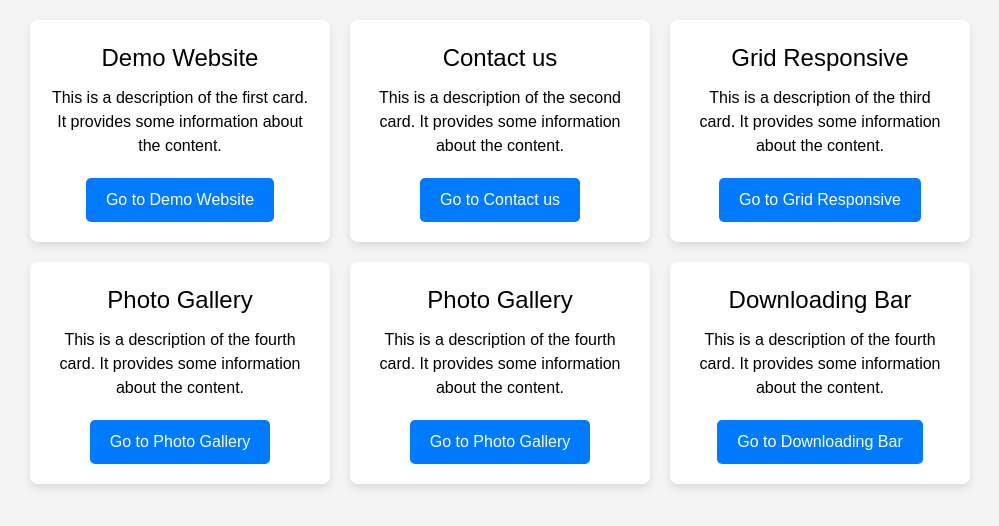
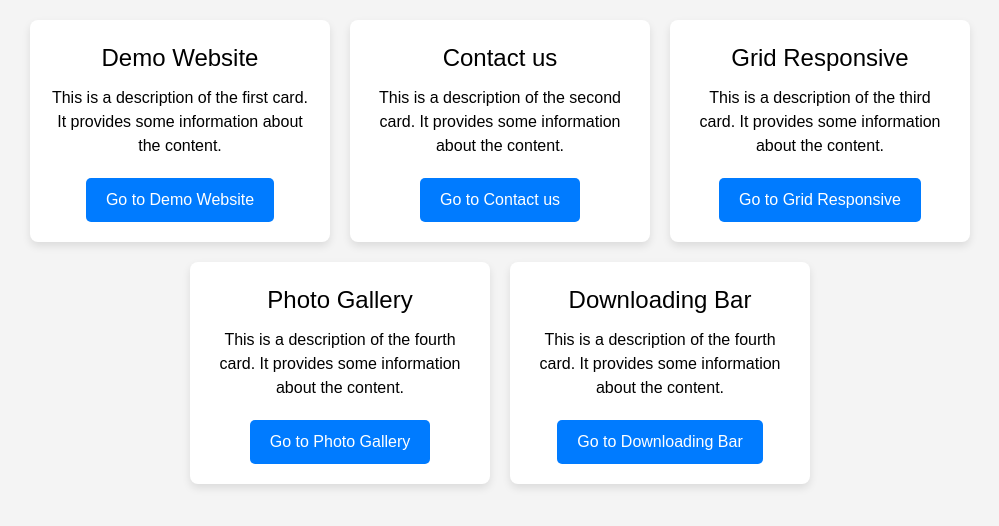
Before and after one commit to su139t/Sheryians-coding-school, a plain HTML site: page index.html in a window 1280 px wide. Shown: the whole page, without its empty margins (140-1139 px from the left). Drawn offline with nearby package versions, Linux system fonts and the light colour scheme.

Commit message:
delete unwanted things from index main page

```diff
--- a/index.html
+++ b/index.html
@@ -33,11 +33,6 @@
                 <a href="Html_and_Css/PhotoGallery.html" class="card-button">Go to Photo Gallery</a>
             </div>
             <div class="card">
-                <h2 class="card-title">Photo Gallery</h2>
-                <p class="card-description">This is a description of the fourth card. It provides some information about the content.</p>
-                <a href="Html_and_Css/PhotoGallery.html" class="card-button">Go to Photo Gallery</a>
-            </div>
-            <div class="card">
                 <h2 class="card-title">Downloading Bar</h2>
                 <p class="card-description">This is a description of the fourth card. It provides some information about the content.</p>
                 <a href="Html_and_Css/DownloadingBar.html" class="card-button">Go to Downloading Bar</a>
```
